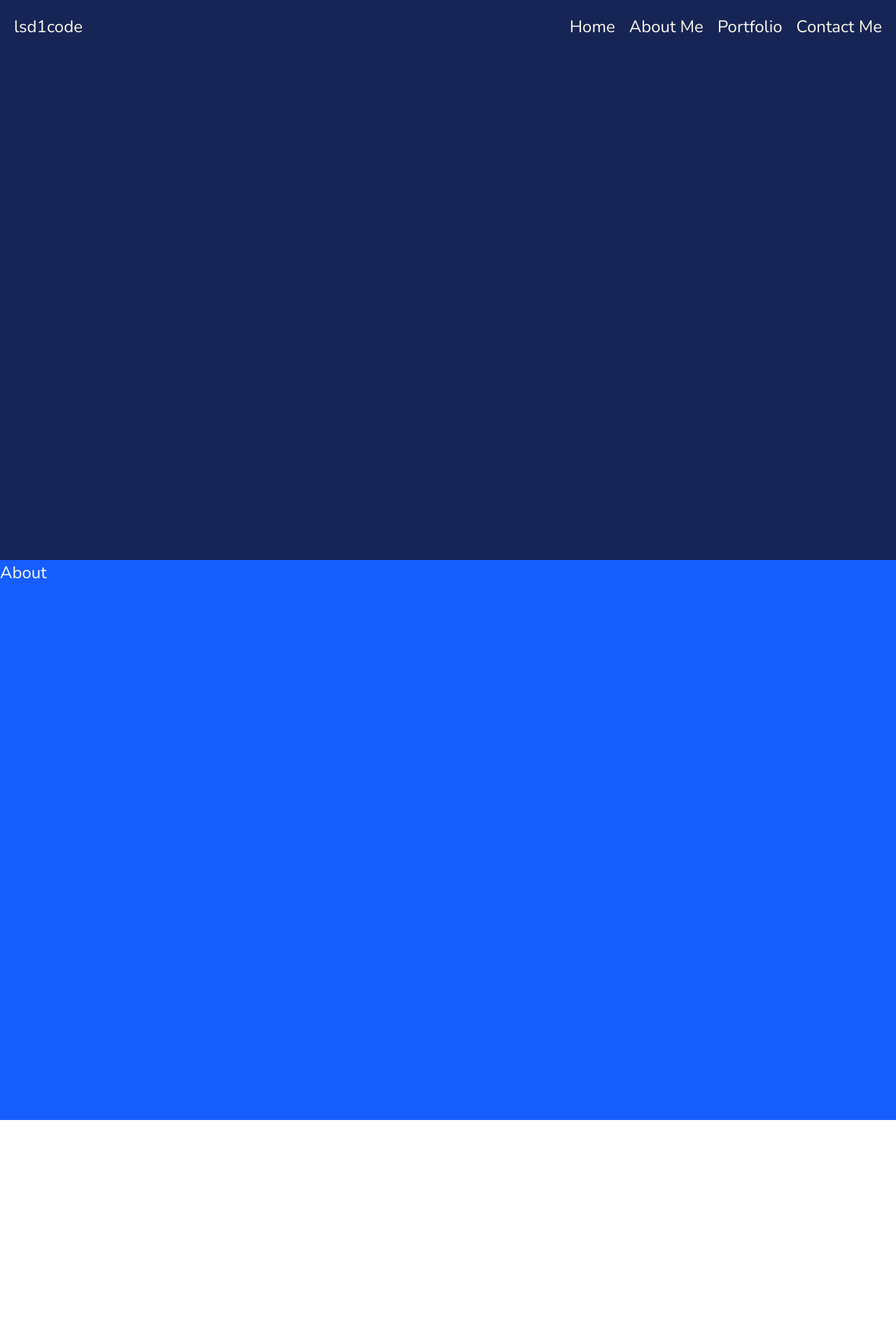
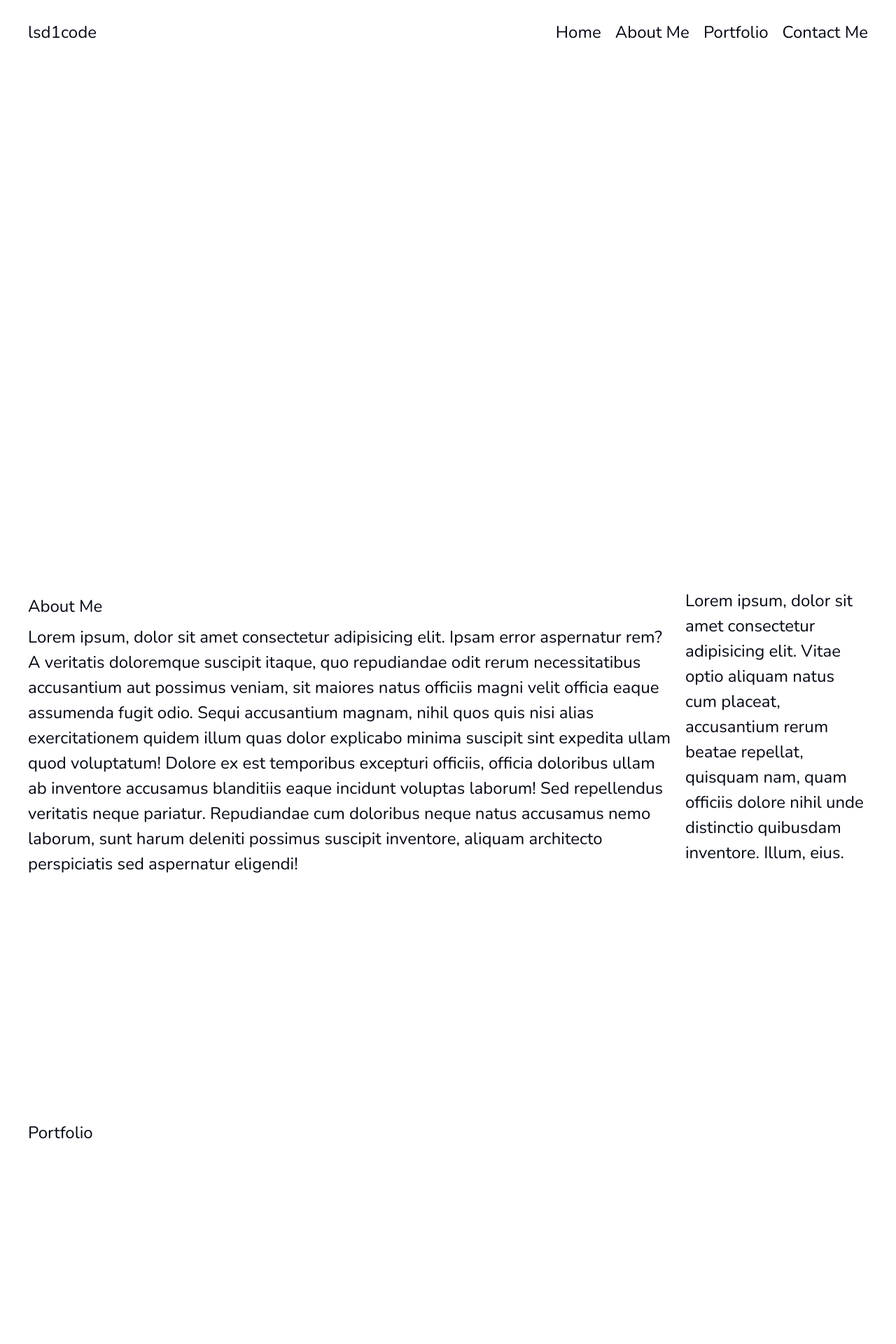
Before and after one commit to lsd1code/portfolio_site, a React (Vite) app: page / in a window 1280 px wide. Shown: the top 1920 px of the page at 70% size. Before the commit the page ends 1600 px from the top, so only its background shows below. Built offline with nearby package versions, Linux system fonts and the light colour scheme.

Commit message:
CHORE: add sections and placeholder content

```diff
--- a/src/App.jsx
+++ b/src/App.jsx
@@ -1,13 +1,35 @@
 import About from "./components/About/About";
+import Contact from "./components/Contact/Contact";
 import Home from "./components/Home/Home";
+import Portfolio from "./components/Portfolio/Portfolio";
 
 function App() {
   return (
-    <div className="text-[1.5em] text-amber-50">
+    <div className="w-full text-[1.5em] text-gray-950 px-10">
       <Home/>
       <About/>
+      <Portfolio/>
+      <Contact/>
+      <Footer/>
     </div>
   )
 }
 
+function Footer() {
+  return (
+    <footer className="text-sm py-3 flex content-center justify-between">
+      <span className="logo">
+        <a href="#home">lsd1code</a>
+      </span>
+      <span className="copyright">copyright &copy; {new Date().getFullYear()}</span>
+      <span className="socials space-x-2">
+        <span><a href="#">twitter</a></span>
+        <span><a href="#">github</a></span>
+        <span><a href="#">linkedin</a></span>
+        <span><a href="#">mail</a></span>
+      </span>
+    </footer>
+  )
+}
+
 export default App
--- a/src/components/About/About.jsx
+++ b/src/components/About/About.jsx
@@ -1,6 +1,14 @@
 function About() {
   return (
-    <div className="bg-blue-600 h-svh" id="about">About</div>
+    <div className="h-svh py-10 flex justify-between gap-4" id="about">
+      <div className="text-content">
+        <h2 className="py-2">About Me</h2>
+        <p>Lorem ipsum, dolor sit amet consectetur adipisicing elit. Ipsam error aspernatur rem? A veritatis doloremque suscipit itaque, quo repudiandae odit rerum necessitatibus accusantium aut possimus veniam, sit maiores natus officiis magni velit officia eaque assumenda fugit odio. Sequi accusantium magnam, nihil quos quis nisi alias exercitationem quidem illum quas dolor explicabo minima suscipit sint expedita ullam quod voluptatum! Dolore ex est temporibus excepturi officiis, officia doloribus ullam ab inventore accusamus blanditiis eaque incidunt voluptas laborum! Sed repellendus veritatis neque pariatur. Repudiandae cum doloribus neque natus accusamus nemo laborum, sunt harum deleniti possimus suscipit inventore, aliquam architecto perspiciatis sed aspernatur eligendi!</p>
+      </div>
+      <div className="video-content">
+        Lorem ipsum, dolor sit amet consectetur adipisicing elit. Vitae optio aliquam natus cum placeat, accusantium rerum beatae repellat, quisquam nam, quam officiis dolore nihil unde distinctio quibusdam inventore. Illum, eius.
+      </div>
+    </div>
   )
 }
 
--- /dev/null
+++ b/src/components/Contact/Contact.jsx
@@ -0,0 +1,9 @@
+function Contact() {
+  return (
+    <div className="text-gray-950 h-svh" id="contact">
+      Contact Me
+    </div>
+  )
+}
+
+export default Contact
--- a/src/components/Home/Home.jsx
+++ b/src/components/Home/Home.jsx
@@ -1,6 +1,6 @@
 function Home() {
   return (
-    <div className="bg-blue-950 h-svh" id="home">
+    <div className="h-svh" id="home">
       <Navbar/>
     </div>
   )
@@ -8,7 +8,7 @@ function Home() {
 
 function Navbar() {
   return (
-    <nav className="flex justify-between px-5 py-5">
+    <nav className="flex justify-between py-7">
       <div className="logo">
         <a href="#home"><p>lsd1code</p></a>
       </div>
--- /dev/null
+++ b/src/components/Portfolio/Portfolio.jsx
@@ -0,0 +1,7 @@
+function Portfolio() {
+  return (
+    <div className="h-svh" id="portfolio">Portfolio</div>
+  )
+}
+
+export default Portfolio
```
